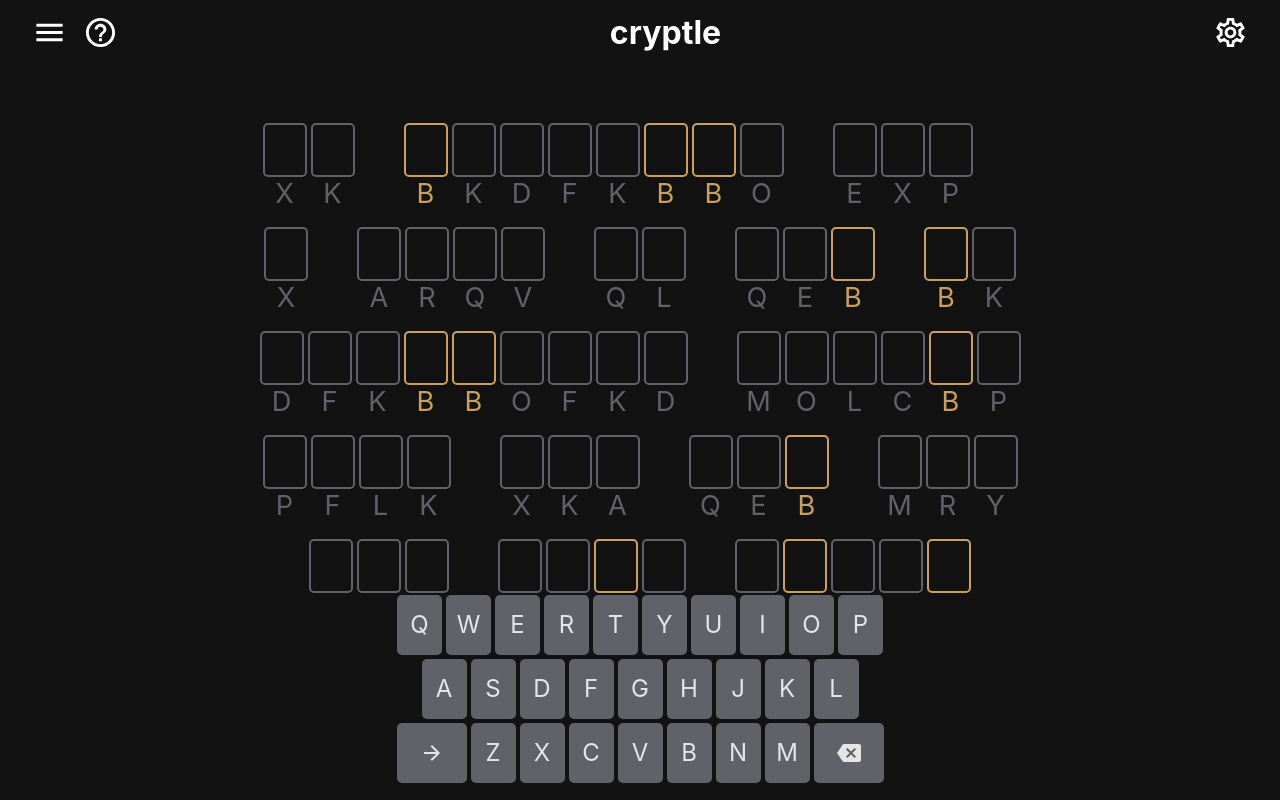
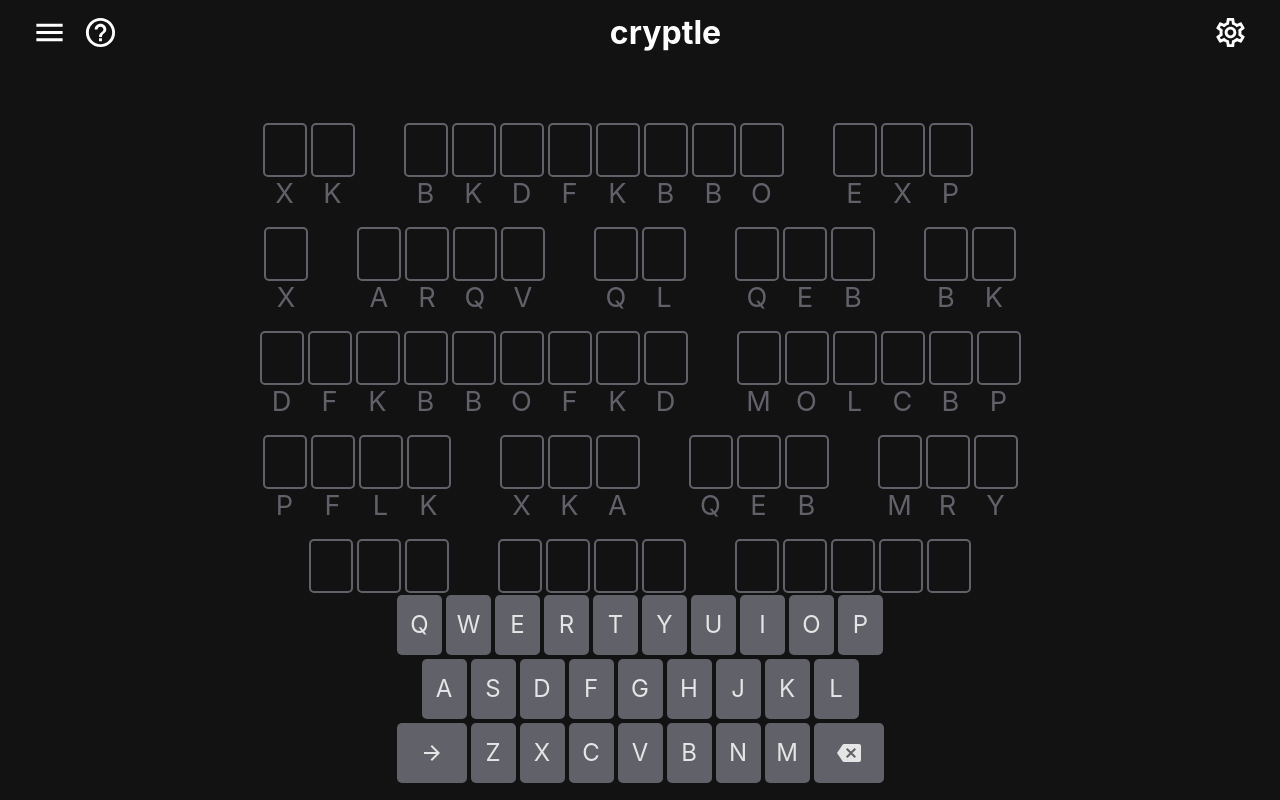
Before and after one commit to batjuli/cryptle, a React (Create React App) app: page / in a window 1280 px wide. Built offline with nearby package versions, Linux system fonts and the light colour scheme.

Commit message:
keyboard input

```diff
--- a/src/components/LetterBox.js
+++ b/src/components/LetterBox.js
@@ -34,6 +34,9 @@
   height: 100px;
   justify-content: center;
   margin: 2px;
+  &:hover {
+    cursor: pointer;
+  }
 `;
 
 const Box = styled.div`
--- a/src/pages/Main.js
+++ b/src/pages/Main.js
@@ -6,7 +6,7 @@
 import MessageContainer from '../components/MessageContainer';
 
 const Main = () => {
-  const [selectedLetter, setSelectedLetter] = React.useState('B');
+  const [selectedLetter, setSelectedLetter] = React.useState(null);
 
   // set every letter with the selected letter's encrypted letter value = to key pressed
 
@@ -60,6 +60,19 @@
     );
   };
 
+  // keydown listening
+  const handleKeyDown = (event) => {
+    if (event.keyCode >= 65 && event.keyCode <= 90) {
+      handleKeyPress(event.key);
+    }
+  };
+  React.useEffect(() => {
+    window.addEventListener('keydown', handleKeyDown);
+    return () => {
+      window.removeEventListener('keydown', handleKeyDown);
+    };
+  }, [selectedLetter]);
+
   return (
     <Container>
       <MessageContainer
```
